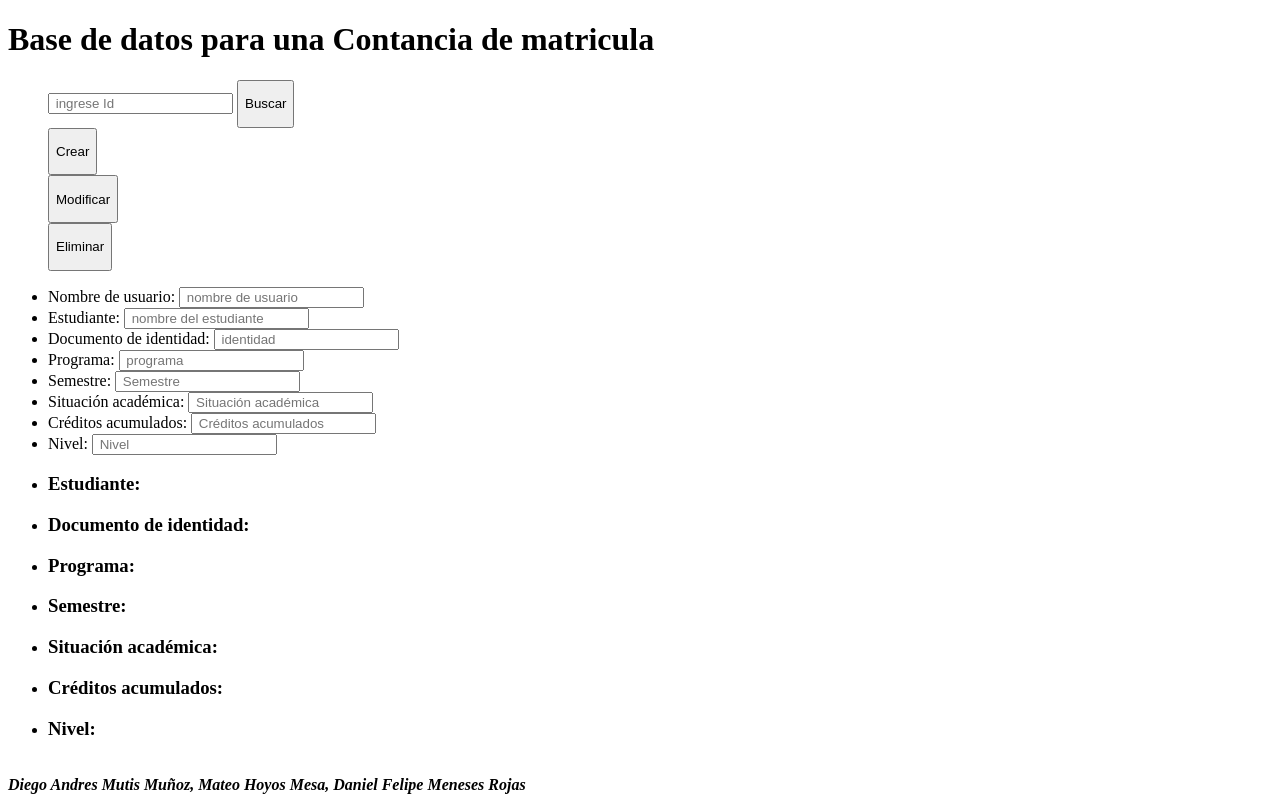
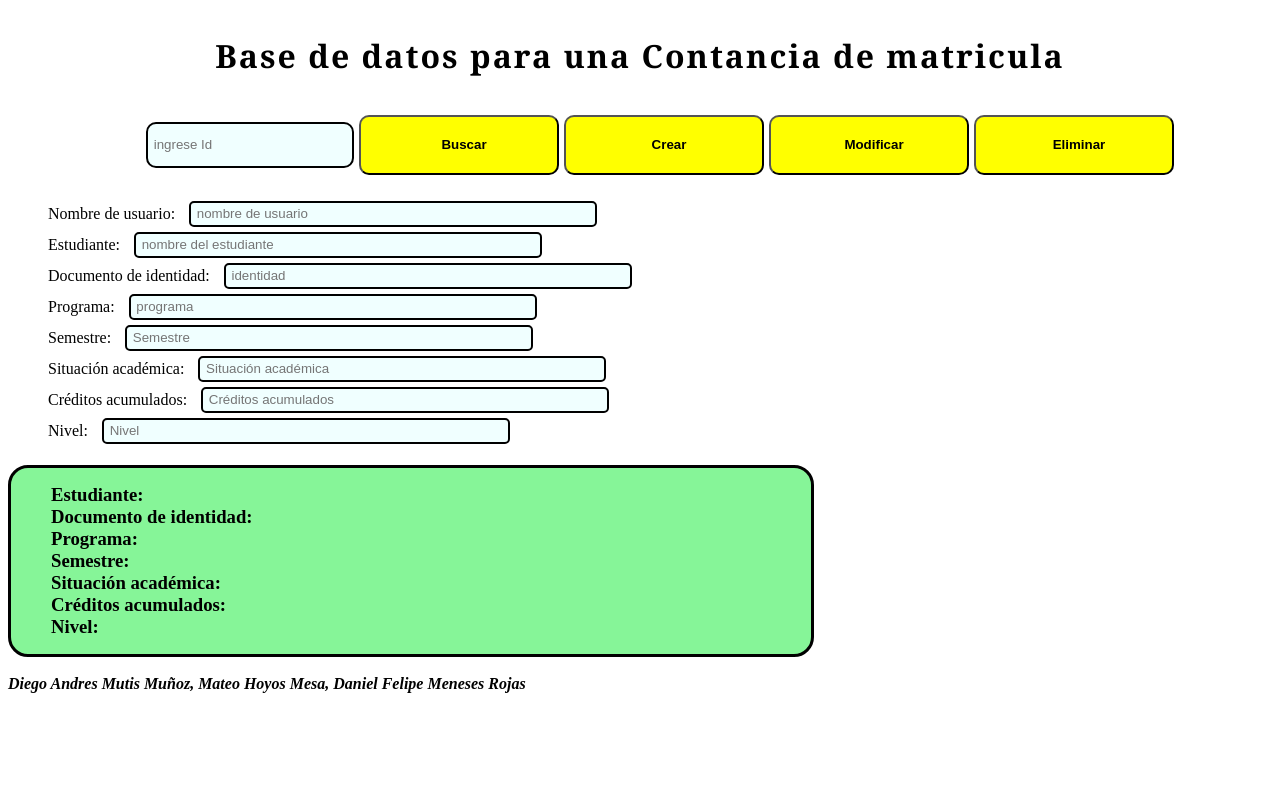
Before and after one commit to diegomutis98/practica-final, a plain HTML site: page index.html in a window 1280 px wide. Drawn offline with nearby package versions, Linux system fonts and the light colour scheme.

Commit message:
se cuadraron unos detalles en el css

```diff
--- a/Styles.css
+++ b/Styles.css
@@ -0,0 +1,78 @@
+.leer-datos{
+    display: flex;
+    flex-direction:row;
+    background-color: rgb(134, 245, 152);
+    height: auto;
+    width: 800px;
+    border-radius: 20px;
+    border-color: black;
+    border-style: solid;
+}
+.leer-datos ul{
+    list-style: none;
+}
+
+button{
+    height: 60px;
+    width: 200px;
+    margin-bottom: 10px;
+    margin-left: 5px;
+    background-color: yellow;
+    border-radius: 10px;
+}
+
+menu input{
+    width: 200px;
+    height: 40px;
+    margin-bottom: 10px;
+    border-radius: 10px;
+    border-style: solid;
+    border-color: black;
+    background-color: azure;
+}
+menu{
+    display: flex;
+    flex-direction: row;
+    justify-content: center;
+    align-items: center;
+}
+h1{
+    font-family: Georgia, 'Times New Roman', Times, serif;
+    font-weight: bolder;
+    letter-spacing: 2px;
+    color: black;
+}
+header{
+    display: flex;
+    justify-content: center;
+    margin-top: 1%;
+}
+.ingresar-datos ul{
+    list-style: none;
+}
+
+.ingresar-datos input{
+    width: 400px;
+    height: 20px;
+    margin-bottom: 5px;
+    margin-left: 10px;
+    border-radius: 5px;
+    border-style: solid;
+    border-color: black;
+    background-color: azure;
+}
+p{
+    margin: 0px;
+    margin-left: 10px;
+    font-weight: bolder;
+}
+h3{
+    margin: 0px;
+    font-weight: bolder;
+}
+
+.leer-datos ul li{
+    display: flex;
+    flex-direction: row;
+    align-items: center;
+}
--- a/index.html
+++ b/index.html
@@ -12,8 +12,9 @@
             <h1> Base de datos para una Contancia de matricula </h1>
         </header>
     <menu>
+        <input type="text" placeholder=" ingrese Id" spellcheck="false">
+
         <div class="search">
-            <input type="text" placeholder=" ingrese Id" spellcheck="false">
             <button><p > Buscar </p>  </button>
         </div>
         <div class="crear">
--- a/main.js
+++ b/main.js
@@ -1,5 +1,5 @@
 const botonBuscarEstudiante = document.querySelector(".search button");
-const Id = document.querySelector(".search input");
+const Id = document.querySelector("input");
 const nombre = document.querySelector(".nombreRes");
 const identidad = document.querySelector(".identidadRes");
 const programa = document.querySelector(".programaRes");
```
